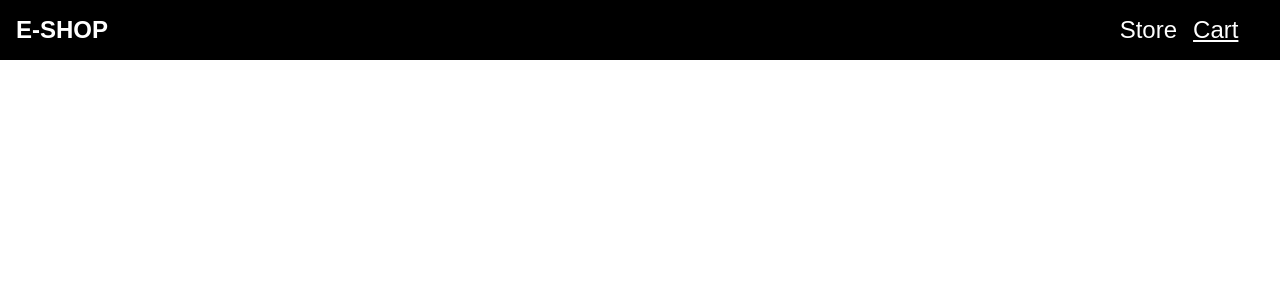
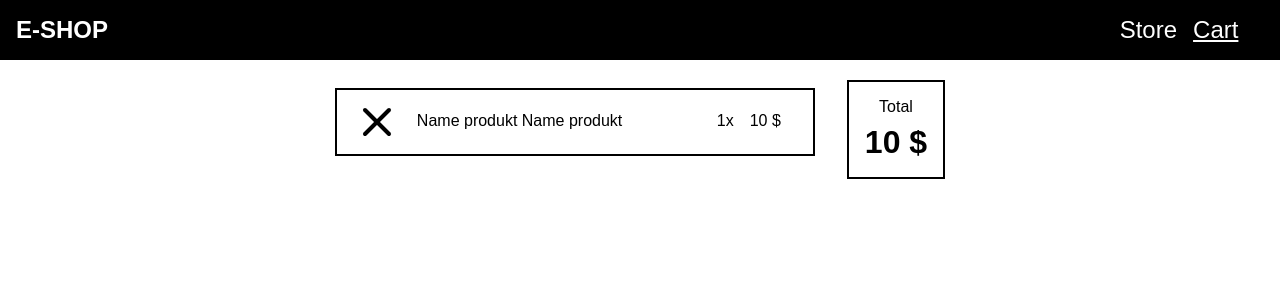
Before and after one commit to Raus-Michal/eshop, a Vue app: page /cart in a window 1280 px wide. Shown: the top 300 px of the page. Built offline with nearby package versions, Linux system fonts and the light colour scheme; the HTML template or start-up script is replaced by a standard one; a web font is replaced by a local one.

Commit message:
Prototyp stranky CART

```diff
--- a/src/views/Cart.vue
+++ b/src/views/Cart.vue
@@ -3,11 +3,118 @@
 </script>
 
 <template>
-  <main>
-    <p>Já jsem stránka Cart</p>
-  </main>
+<section class="con">
+    <div class="con-products">
+        <div>
+            <div class="product">
+                <button type="button" title="Odebrat položku z košíku">
+                  <span class="svg-span">
+                  <svg width="400" height="400" viewBox="0 0 400 400" stroke-width="50" stroke-linejoin="round" stroke="black" stroke-linecap="round" fill="none">
+                  <line x1="50" y1="50" x2="350" y2="350" />
+                  <line x1="350" y1="50" x2="50" y2="350" />
+                  </svg>
+                  </span>
+                </button>
+                <p>Name produkt Name produkt</p>
+                <p>1x</p>
+                <p>10 &#36;</p>
+            </div>
+        </div>
+
+        <div class="con-price">
+        <p>Total</p>
+        <p class="big">10 &#36;</p>
+        </div>
+    </div>
+</section>
 </template>
 
 <style>
+.con
+{
+display:flex;
+flex-direction:column;
+align-items:center;
+padding:5rem 1rem 1rem 1rem;
+}
 
+.con-products
+{
+display:flex;
+flex-wrap:wrap;
+gap:2rem;
+align-items:center;
+justify-content:center;
+}
+
+
+.product
+{
+display:grid;
+grid-template-columns:3rem minmax(5rem, 500px) auto auto auto;
+gap:1rem;
+align-items:center;
+border:2px solid black;
+padding:.5rem 1rem;
+margin-bottom:1rem;
+max-width:30rem;
+}
+
+.product p
+{
+margin-bottom:0;
+}
+
+
+.product button
+{
+color:black;
+background-color:transparent;
+border:none;
+padding:.5rem;
+border-radius:50%;
+font-size:1rem;
+font-weight:bold;
+}
+
+.product input,.product input:focus
+{
+width:5ch;
+text-align:center;
+border:none;
+font-size:1rem;
+outline:none;
+}
+
+.con-price
+{
+display:flex;
+flex-direction:column;
+align-items:center;
+gap:.5rem;
+padding:1rem;
+border:2px solid black;
+}
+
+.con-price p
+{
+margin:0;
+}
+
+.big
+{
+font-size:2rem;
+font-weight:bold;
+}
+
+.svg-span
+{
+display:block;
+width:2rem;
+min-width:2rem;
+max-width:2rem;
+height:2rem;
+min-height:2rem;
+max-height:2rem;
+}
 </style>
--- a/src/views/Store.vue
+++ b/src/views/Store.vue
@@ -198,7 +198,7 @@ display:flex;
 flex-wrap:wrap;
 justify-content:center;
 gap:1rem;
-padding:5rem 1rem 1rem 1rem;
+padding:5rem 1rem;
 max-width:1000px;
 margin:auto;
 }
```
